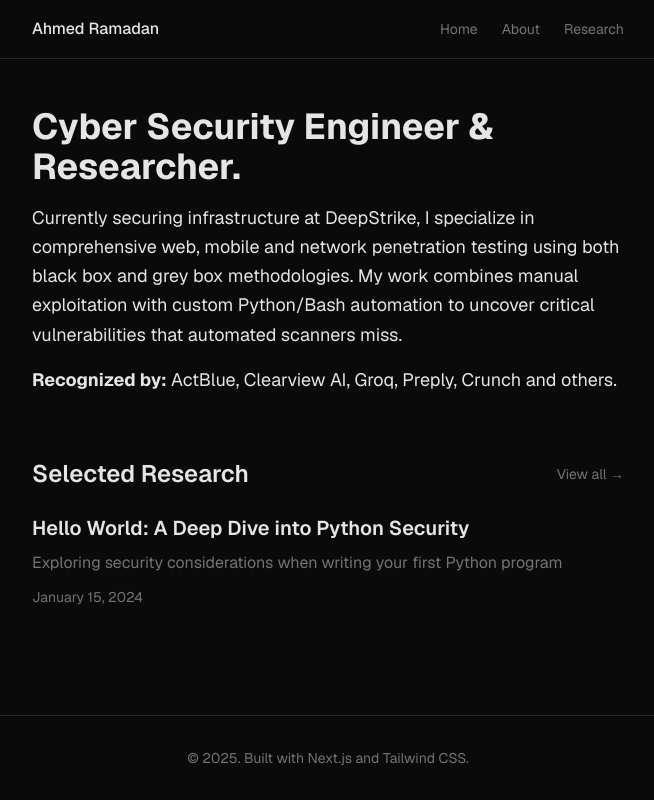
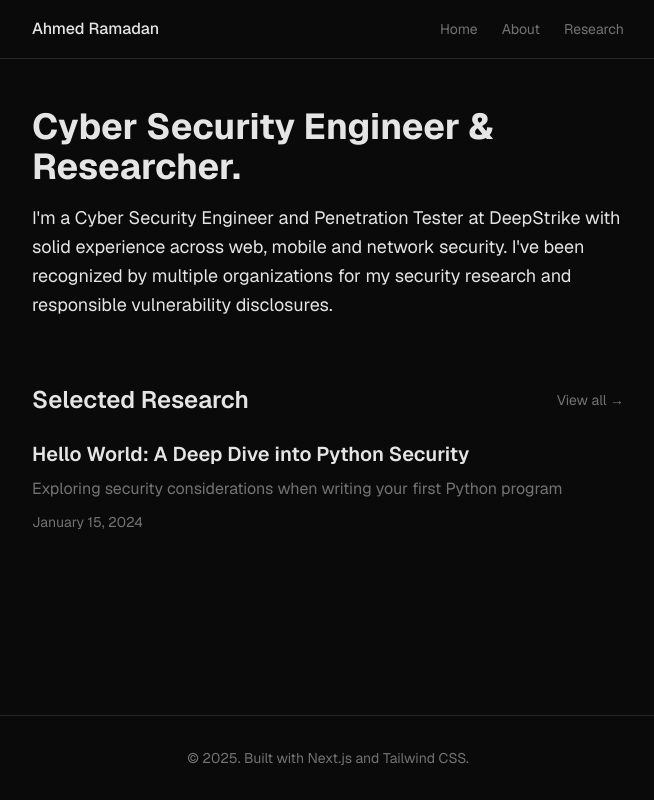
Before and after one commit to rmdnnnn/ahmedramadan, a Next.js app: page / in a window 1280 px wide. Shown: the whole page, without its empty margins (312-966 px from the left). Built offline with nearby package versions, Linux system fonts and the light colour scheme.

Commit message:
Update home page paragraph

```diff
--- a/app/page.tsx
+++ b/app/page.tsx
@@ -13,10 +13,7 @@ export default function Home() {
         </h1>
         <div className="text-lg text-foreground/80 leading-relaxed mb-6 space-y-4">
           <p>
-            Currently securing infrastructure at DeepStrike, I specialize in comprehensive web, mobile and network penetration testing using both black box and grey box methodologies. My work combines manual exploitation with custom Python/Bash automation to uncover critical vulnerabilities that automated scanners miss.
-          </p>
-          <p>
-            <strong>Recognized by:</strong> ActBlue, Clearview AI, Groq, Preply, Crunch and others.
+            I'm a Cyber Security Engineer and Penetration Tester at DeepStrike with solid experience across web, mobile and network security. I've been recognized by multiple organizations for my security research and responsible vulnerability disclosures.
           </p>
         </div>
       </section>
```
